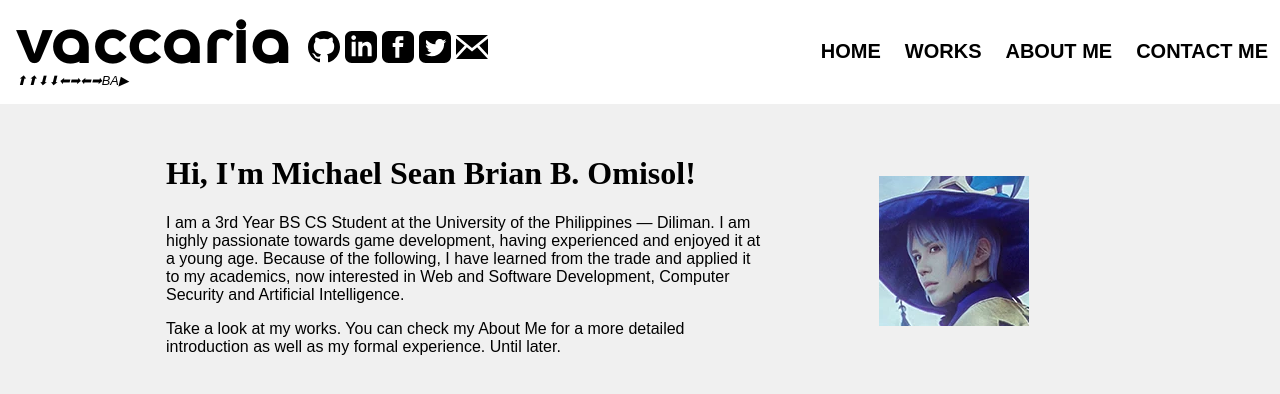
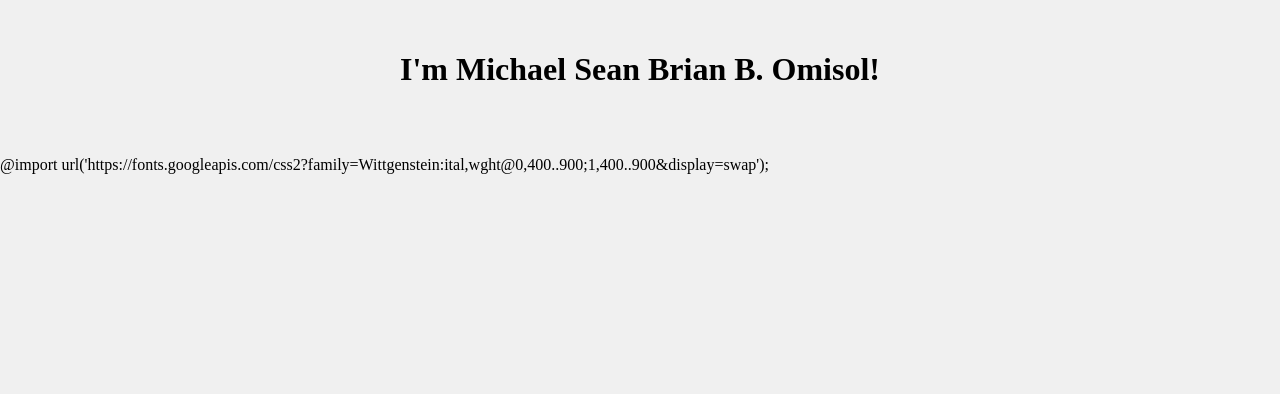
Before and after one commit to FlamingHerb/flamingherb.github.io, a SvelteKit app: page / in a window 1280 px wide. Shown: the top 394 px of the page. Built offline with nearby package versions, Linux system fonts and the light colour scheme.

Commit message:
chore: adding new fonts

```diff
--- a/src/routes/(app)/+layout.svelte
+++ b/src/routes/(app)/+layout.svelte
@@ -23,6 +23,7 @@
 </script>
 
 <svelte:window bind:innerWidth />
+<!--
 <div class="local-header">
 
   <div class="header">
@@ -46,21 +47,21 @@
         <p id="tagline">{tagline}</p>
       </div>
     </div>
-    <!-- <img id="logo" src="/images/fa.webp" alt="segs"> -->
+    <img id="logo" src="/images/fa.webp" alt="segs">
   </div>
   <div class="nav">
     <a class="{$page.route.id === '/' ? 'current' : ''}" href="/">HOME</a>
     <a class="{$page.route.id === '/works' ? 'current' : ''}" href="/works">WORKS</a>
-    <!-- <a class="{$page.route.id === '/blog' ? 'current' : ''}" href="/blog">BLOG</a> -->
+    <a class="{$page.route.id === '/blog' ? 'current' : ''}" href="/blog">BLOG</a>
     <a class="{$page.route.id === '/aboutme' ? 'current' : ''}" href="/aboutme">ABOUT ME</a>
     <a class="{$page.route.id === '/contact' ? 'current' : ''}" href="/contact">CONTACT ME</a>
   </div>
 
 </div>
-
+-->
 <slot />
 
-
+    @import url('https://fonts.googleapis.com/css2?family=Wittgenstein:ital,wght@0,400..900;1,400..900&display=swap');
 <style lang="scss">
 
   /* Local Styles */
--- a/src/routes/(app)/+page.svelte
+++ b/src/routes/(app)/+page.svelte
@@ -1,37 +1,25 @@
 <script>
-
-
-
     const d = new Date();
     let year = d.getFullYear();
-
     let authorimg = "/images/witch.png";
 </script>
 
 <head>
-    <title>Home | Vaccaria's Website</title>
+    <title>Vaccaria's Website</title>
 </head>
 
 <div class="container wrapper rrow-direction">
-    <div id="right-side">
-        <figure id="authorimg">
-            <img src="{authorimg}" alt="A witch profile.">
-        </figure>
+    <div class="section">
+        <h1 class="title-holder">I'm Michael Sean Brian B. Omisol!</h1>
     </div>
-    <div id="left-side" class="section">
-        <h1 class="title-holder">Hi, I'm Michael Sean Brian B. Omisol!</h1>
-        <p>I am a 3rd Year BS CS Student at the University of the Philippines — Diliman. I am highly passionate towards game development, having experienced and enjoyed it at a young age. Because of the following, I have learned from the trade and applied it to my academics, now interested in Web and Software Development, Computer Security and Artificial Intelligence.</p>
-        <p>Take a look at my works. You can check my About Me for a more detailed introduction as well as my formal experience. Until later.</p>
-    </div>
-
 </div>
 
 <style lang="scss">
-
     #left-side {
         width: 600px;
         justify-content: center;
     }
+
     #right-side {
         display: flex;
         width: 348px;
@@ -45,7 +33,6 @@
             font-size: 1rem;
         }
     }
-
     .img-cool {
         margin: auto;
         margin-top: 3em;
```
Also changed, not shown: static/fonts/Wittgenstein-Italic-VariableFont_wght.ttf (added), static/fonts/Wittgenstein-VariableFont_wght.ttf (added).
